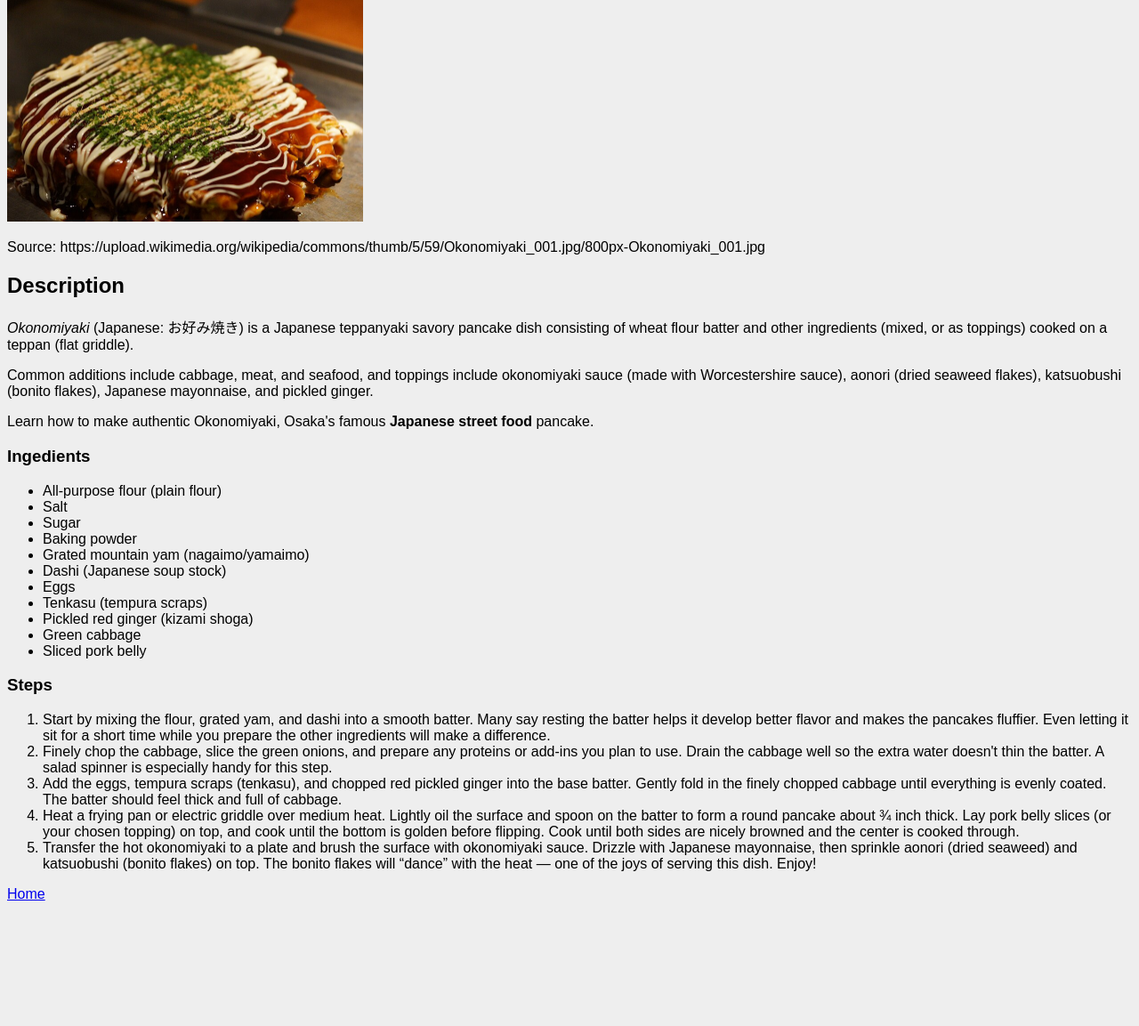
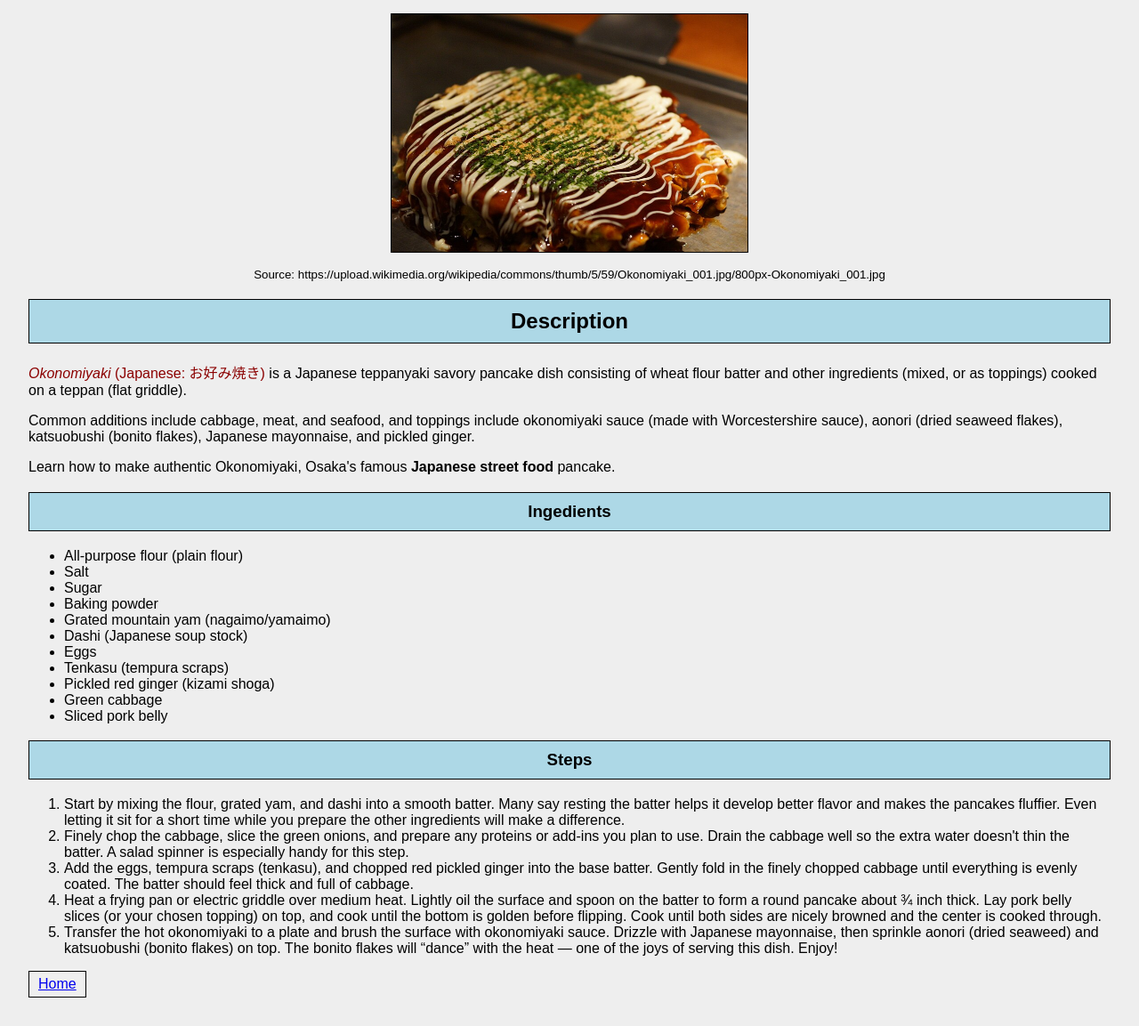
Before and after one commit to starlight-dev0/odin-recipes, a plain HTML site: page recipes/okonomiyaki.html in a window 1280 px wide. Shown: the part 97-1250 px from the top of the page at 89% size. Before the commit the page ends 1119 px from the top, so only its background shows below. Drawn offline with Linux system fonts and the light colour scheme.

Commit message:
Add styles to homepage and recipe pages

```diff
--- a/recipes/okonomiyaki.html
+++ b/recipes/okonomiyaki.html
@@ -8,11 +8,13 @@
     <body>
         <h1>Okonomiyaki</h1>
 
-        <img src="../images/okonomiyaki.jpg" width="400" alt="Okonomiyaaki, a Japanese savory pancake dish">
-        <p>Source: https://upload.wikimedia.org/wikipedia/commons/thumb/5/59/Okonomiyaki_001.jpg/800px-Okonomiyaki_001.jpg</p>
+        <div>
+            <img src="../images/okonomiyaki.jpg" width="400" alt="Okonomiyaaki, a Japanese savory pancake dish">
+            <p class="small-text">Source: https://upload.wikimedia.org/wikipedia/commons/thumb/5/59/Okonomiyaki_001.jpg/800px-Okonomiyaki_001.jpg</p>
+        </div>
 
         <h2>Description</h2>
-        <p> <em>Okonomiyaki</em> (Japanese: お好み焼き) is a Japanese teppanyaki savory pancake dish consisting of
+        <p> <span class="red-text"><em>Okonomiyaki</em> (Japanese: お好み焼き)</span> is a Japanese teppanyaki savory pancake dish consisting of
             wheat flour batter and other ingredients (mixed, or as toppings) cooked on a teppan (flat griddle). </p>
 
         <p> Common additions include cabbage, meat, and seafood, and toppings include
@@ -45,5 +47,5 @@
             <li>Transfer the hot okonomiyaki to a plate and brush the surface with okonomiyaki sauce. Drizzle with Japanese mayonnaise, then sprinkle aonori (dried seaweed) and katsuobushi (bonito flakes) on top. The bonito flakes will “dance” with the heat &mdash; one of the joys of serving this dish. Enjoy!</li>
         </ol>
 
-        <a href="../index.html">Home</a>
+        <button><a href="../index.html">Home</a></button>
 </html>
--- a/styles/style.css
+++ b/styles/style.css
@@ -2,4 +2,36 @@ body {
     background: #eeeeee;
     font-family: Arial, sans-serif;
     box-sizing: border-box;
+    margin: 2em;
 }
+
+.red-text {
+    color: darkred;
+}
+
+.small-text {
+    font-size: smaller;
+}
+
+h1,
+h2,
+h3 {
+    background-color: lightblue;
+    padding: 10px 10px;
+    border: 1px solid black;
+    text-align: center;
+}
+
+div {
+    text-align: center;
+}
+
+img {
+    border: 1px solid black;
+}
+
+button {
+    padding: 5px 10px;
+    border: 1px solid black;
+    font-size: medium;
+}
```
Also changed, not shown: recipes/char-kuay-teow.html (+5 -3 lines), recipes/spaghetti-bolognese.html (+6 -4 lines).
